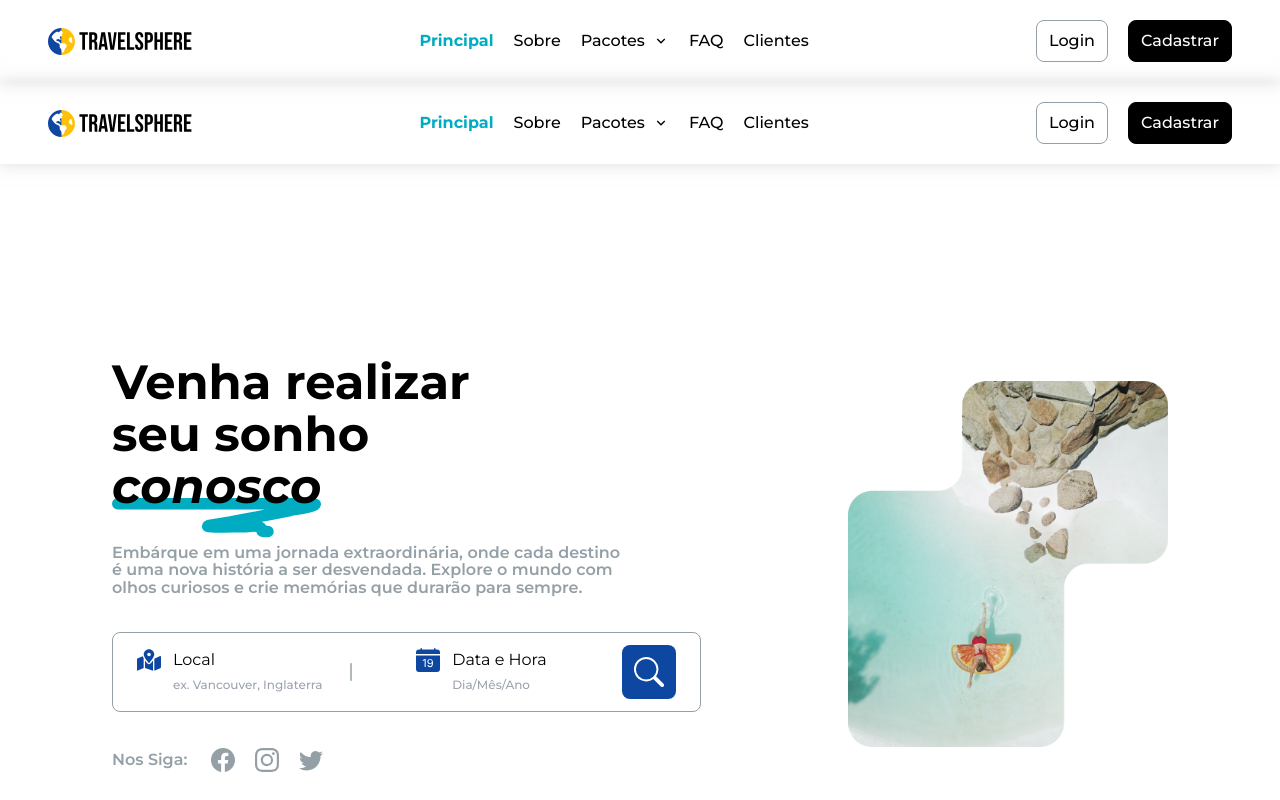
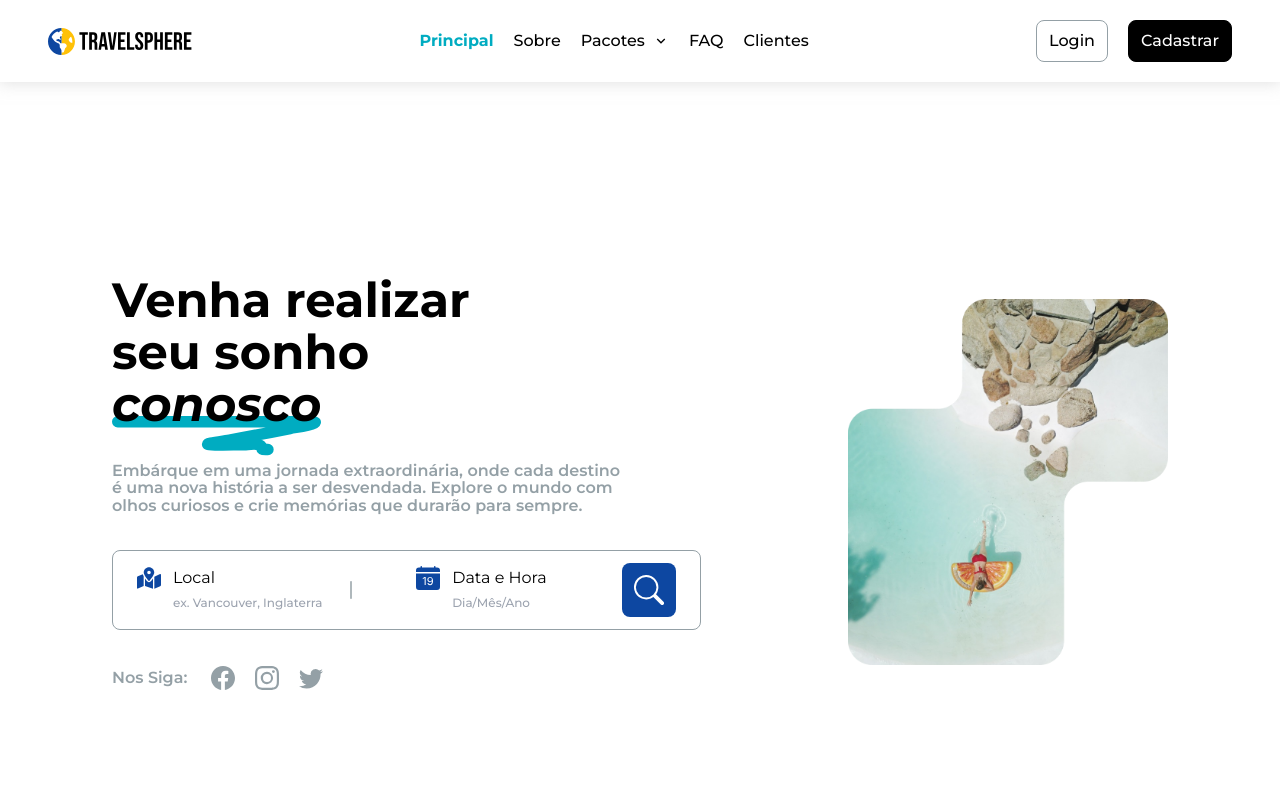
Before and after one commit to Rian-Pedro/TravelSphere, a React (Vite) app: page / in a window 1280 px wide. Shown: the top 800 px of the page. Built offline with nearby package versions, Linux system fonts and the light colour scheme.

Commit message:
remove the second navbar

```diff
--- a/src/routes/Home.jsx
+++ b/src/routes/Home.jsx
@@ -13,7 +13,6 @@ import imgLetter from "../assets/letter.svg";
 import Card from "../components/Card";
 import CardPremium from "../components/CardPremium";
 import { Link } from "react-router-dom";
-import Navbar from "../components/Navbar";
 
 const Home = () => {
 
@@ -43,9 +42,6 @@ const Home = () => {
   }
 
   return (
-
-    <>
-      <Navbar />
     <main className="min-h-screen">
 
       <section className="min-h-screen flex flex-col sm:flex-row w-full justify-around items-center">
@@ -208,7 +204,6 @@ const Home = () => {
       </section>
 
     </main>
-    </>
   )
 }
 
```
Lines whose indentation alone changed are shown as unchanged.
